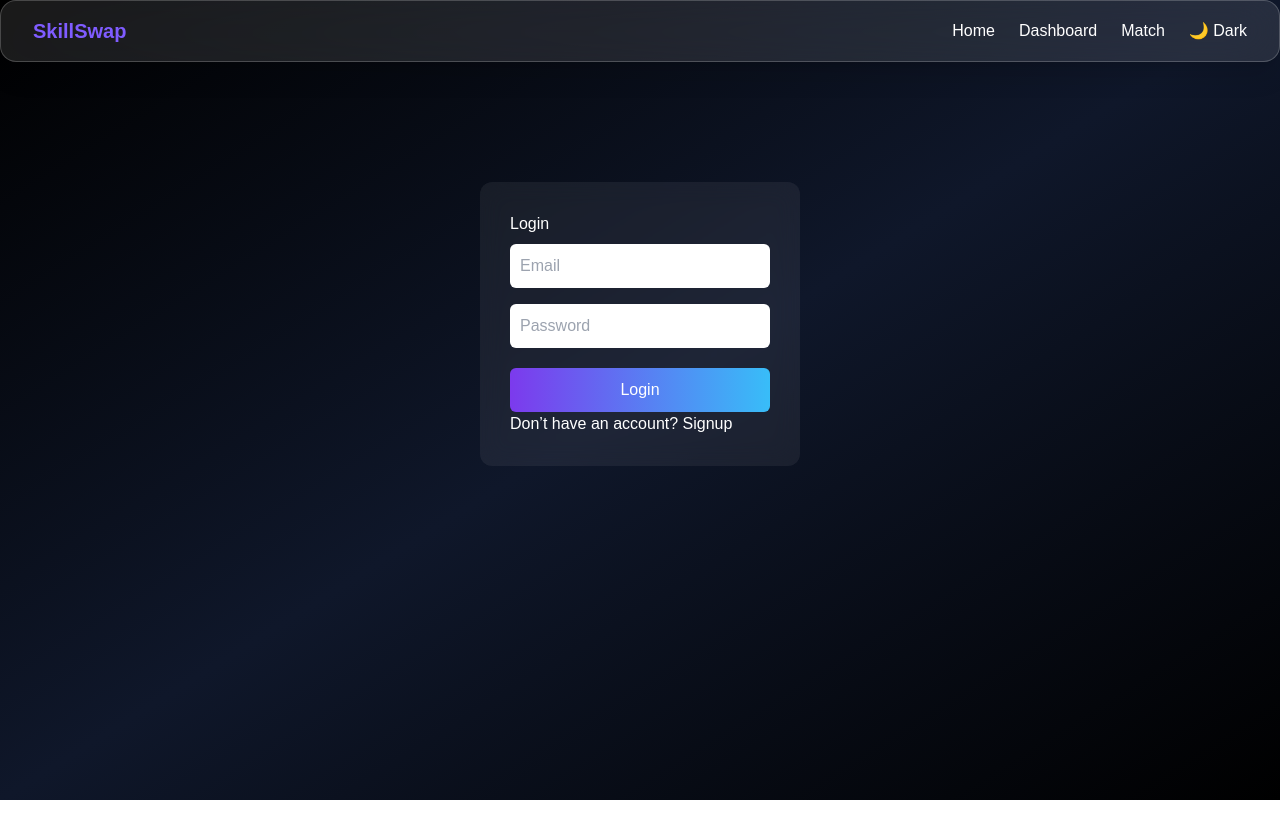
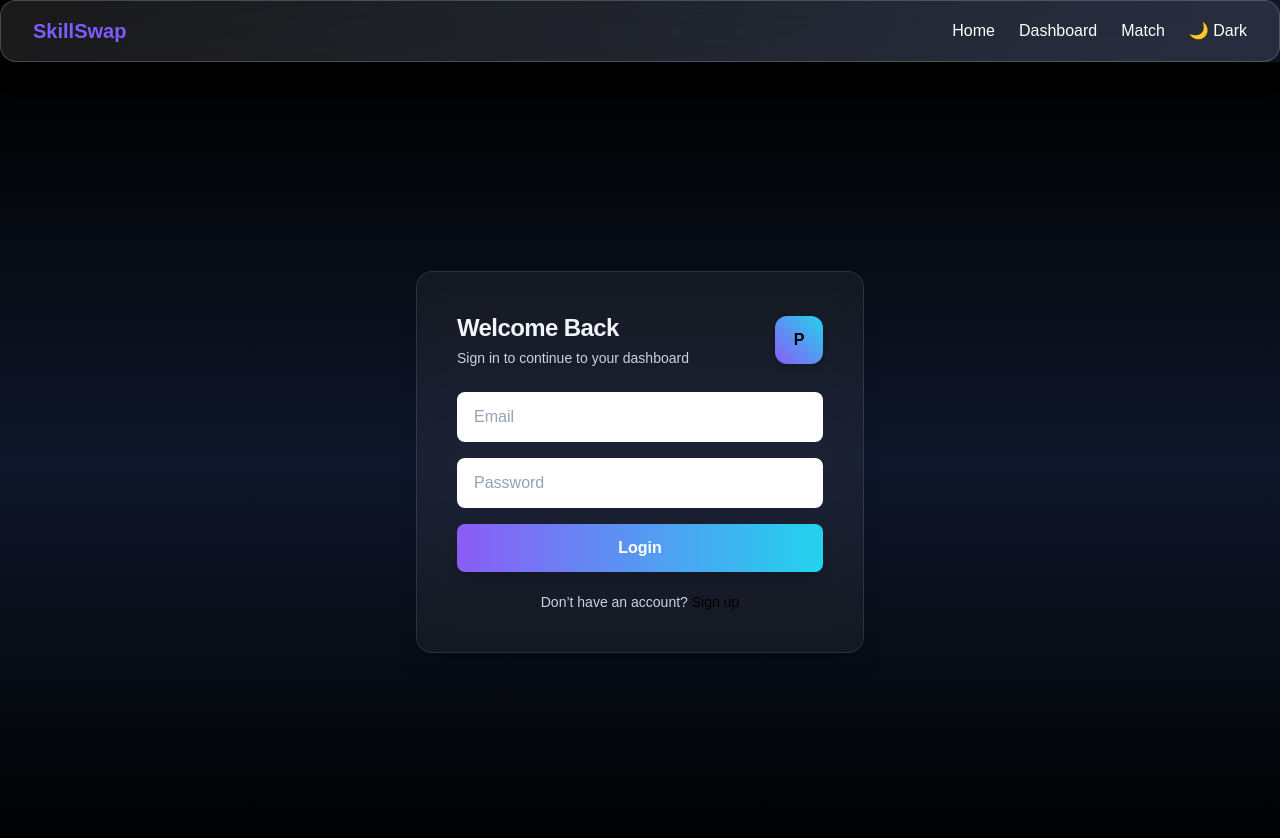
Before and after one commit to j4yesh-911/project-perfecto, a React (Vite) app in the folder FRONTEND/: page /login in a window 1280 px wide. Shown: the top 838 px of the page. Before the commit the page ends 800 px from the top, so only its background shows below. Built offline with nearby package versions, Linux system fonts and the light colour scheme.

Commit message:
login signup page ui

```diff
--- a/FRONTEND/src/pages/Login.jsx
+++ b/FRONTEND/src/pages/Login.jsx
@@ -1,12 +1,13 @@
 import { useState } from "react";
-import { useNavigate } from "react-router-dom";
+import { useNavigate, Link } from "react-router-dom";
 import API from "../services/api";   // ✅ ONLY THIS IMPORT
 
 export default function Login() {
   const [data, setData] = useState({ email: "", password: "" });
   const navigate = useNavigate();
 
-  const handleLogin = async () => {
+  const handleLogin = async (e) => {
+    if (e && e.preventDefault) e.preventDefault();
     try {
       const res = await API.post("/auth/login", data); // ✅ API use karo
 
@@ -22,29 +23,57 @@ export default function Login() {
   };
 
   return (
-    <div className="auth-box">
-      <h2>Login</h2>
+    <div className="min-h-screen flex items-center justify-center bg-gradient-to-b from-black via-slate-900 to-black px-4">
+      <div className="relative w-full max-w-md">
+        <div className="absolute inset-0 -z-10 bg-gradient-to-br from-violet-900/20 via-cyan-800/10 to-indigo-900/20 blur-3xl opacity-70 rounded-2xl" />
 
+        <div className="relative bg-white/5 backdrop-blur-md border border-white/10 rounded-2xl shadow-xl p-8 sm:p-10 text-slate-100">
+          <div className="flex items-center justify-between mb-6">
+            <div>
+              <h1 className="text-2xl font-semibold tracking-tight">Welcome Back</h1>
+              <p className="text-sm text-slate-300 mt-1">Sign in to continue to your dashboard</p>
+            </div>
+            <div className="w-12 h-12 rounded-xl bg-gradient-to-tr from-violet-500 to-cyan-400 shadow-md flex items-center justify-center">
+              <span className="font-bold text-black">P</span>
+            </div>
+          </div>
+
+          <form onSubmit={handleLogin} className="space-y-4">
+            <label className="block">
+              <span className="sr-only">Email</span>
               <input
+                type="email"
+                required
                 placeholder="Email"
-        onChange={(e) =>
-          setData({ ...data, email: e.target.value })
-        }
+                className="w-full bg-white/3 border border-white/10 rounded-lg px-4 py-3 text-black placeholder-slate-400 focus:outline-none focus:ring-2 focus:ring-cyan-400/30 transition"
+                onChange={(e) => setData({ ...data, email: e.target.value })}
               />
+            </label>
 
+            <label className="block">
+              <span className="sr-only">Password</span>
               <input
                 type="password"
+                required
                 placeholder="Password"
-        onChange={(e) =>
-          setData({ ...data, password: e.target.value })
-        }
+                className="w-full bg-white/3 border border-white/10 rounded-lg px-4 py-3 text-black placeholder-slate-400 focus:outline-none focus:ring-2 focus:ring-violet-500/30 transition"
+                onChange={(e) => setData({ ...data, password: e.target.value })}
               />
+            </label>
 
-      <button onClick={handleLogin}>Login</button>
+            <button
+              type="submit"
+              className="w-full mt-2 inline-flex items-center justify-center gap-2 bg-gradient-to-r from-violet-500 to-cyan-400 text-white font-semibold rounded-lg py-3 px-4 hover:scale-[1.02] transform transition shadow-lg"
+            >
+              Login
+            </button>
+          </form>
 
-      <p>
-        Don’t have an account? <a href="/signup">Signup</a>
-      </p>
+          <div className="mt-5 text-center text-sm text-slate-300">
+            Don’t have an account? <Link to="/signup" className="text-black font-medium underline-offset-2 hover:underline">Sign up</Link>
+          </div>
+        </div>
+      </div>
     </div>
   );
 }
--- a/FRONTEND/src/pages/Signup.jsx
+++ b/FRONTEND/src/pages/Signup.jsx
@@ -1,5 +1,5 @@
 import { useState } from "react";
-import { useNavigate } from "react-router-dom";
+import { useNavigate, Link } from "react-router-dom";
 import API from "../services/api";   // ✅ DEFAULT IMPORT
 
 export default function Signup() {
@@ -11,7 +11,8 @@ export default function Signup() {
 
   const navigate = useNavigate();
 
-  const handleSignup = async () => {
+  const handleSignup = async (e) => {
+    if (e && e.preventDefault) e.preventDefault();
     try {
       const res = await API.post("/auth/register", data); // ✅ correct route
       alert("Signup successful");
@@ -22,34 +23,67 @@ export default function Signup() {
   };
 
   return (
-    <div className="auth-box">
-      <h2>Signup</h2>
+    <div className="min-h-screen flex items-center justify-center bg-gradient-to-b from-black via-slate-900 to-black px-4">
+      <div className="relative w-full max-w-md">
+        <div className="absolute inset-0 -z-10 bg-gradient-to-br from-cyan-900/10 via-violet-900/20 to-indigo-900/10 blur-3xl opacity-60 rounded-2xl" />
 
+        <div className="relative bg-white/5 backdrop-blur-md border border-white/10 rounded-2xl shadow-xl p-8 sm:p-10 text-slate-100">
+          <div className="flex items-center justify-between mb-6">
+            <div>
+              <h1 className="text-2xl font-semibold tracking-tight">Create Account</h1>
+              <p className="text-sm text-slate-300 mt-1">Join and start collaborating</p>
+            </div>
+            <div className="w-12 h-12 rounded-xl bg-gradient-to-tr from-cyan-400 to-violet-500 shadow-md flex items-center justify-center">
+              <span className="font-bold text-white">P</span>
+            </div>
+          </div>
+
+          <form onSubmit={handleSignup} className="space-y-4">
+            <label className="block">
+              <span className="sr-only">Name</span>
               <input
                 placeholder="Name"
-        onChange={(e) =>
-          setData({ ...data, name: e.target.value })
-        }
+                required
+                className="w-full bg-white/3 border border-white/10 rounded-lg px-4 py-3 text-slate-100 placeholder-slate-400 focus:outline-none focus:ring-2 focus:ring-violet-500/30 transition"
+                onChange={(e) => setData({ ...data, name: e.target.value })}
               />
+            </label>
 
+            <label className="block">
+              <span className="sr-only">Email</span>
               <input
+                type="email"
                 placeholder="Email"
-        onChange={(e) =>
-          setData({ ...data, email: e.target.value })
-        }
+                required
+                className="w-full bg-white/3 border border-white/10 rounded-lg px-4 py-3 text-slate-100 placeholder-slate-400 focus:outline-none focus:ring-2 focus:ring-cyan-400/30 transition"
+                onChange={(e) => setData({ ...data, email: e.target.value })}
               />
+            </label>
 
+            <label className="block">
+              <span className="sr-only">Password</span>
               <input
                 type="password"
                 placeholder="Password"
-        onChange={(e) =>
-          setData({ ...data, password: e.target.value })
-        }
+                required
+                className="w-full bg-white/3 border border-white/10 rounded-lg px-4 py-3 text-slate-100 placeholder-slate-400 focus:outline-none focus:ring-2 focus:ring-cyan-400/30 transition"
+                onChange={(e) => setData({ ...data, password: e.target.value })}
               />
+            </label>
 
-      <button onClick={handleSignup}>
+            <button
+              type="submit"
+              className="w-full mt-2 inline-flex items-center justify-center gap-2 bg-gradient-to-r from-violet-500 to-cyan-400 text-white font-semibold rounded-lg py-3 px-4 hover:scale-[1.02] transform transition shadow-lg"
+            >
               Create Account
             </button>
+          </form>
+
+          <div className="mt-5 text-center text-sm text-slate-300">
+            Already have an account? <Link to="/login" className="text-white font-medium underline-offset-2 hover:underline">Log in</Link>
+          </div>
+        </div>
+      </div>
     </div>
   );
 }
```
Lines whose indentation alone changed are shown as unchanged.
